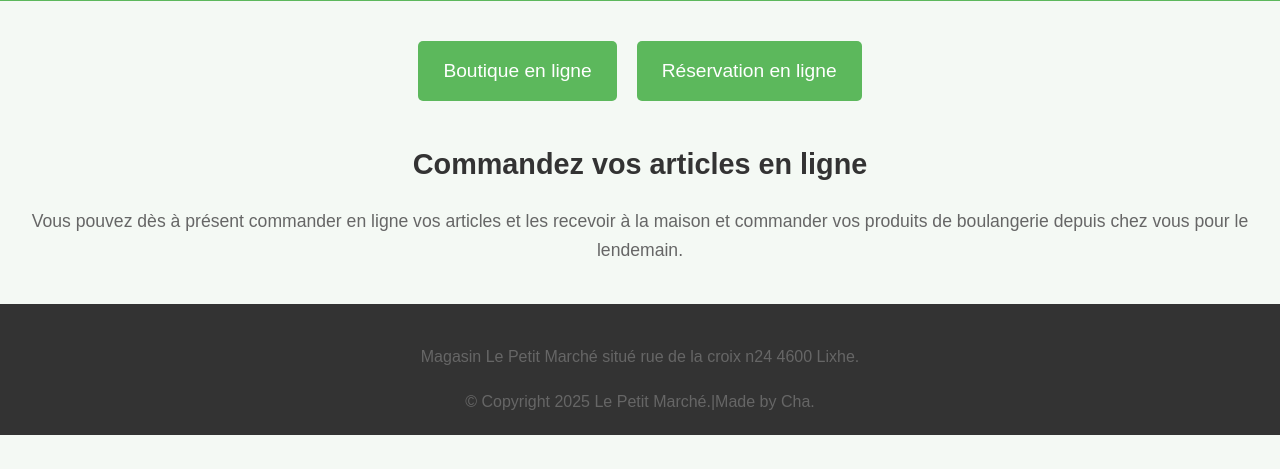
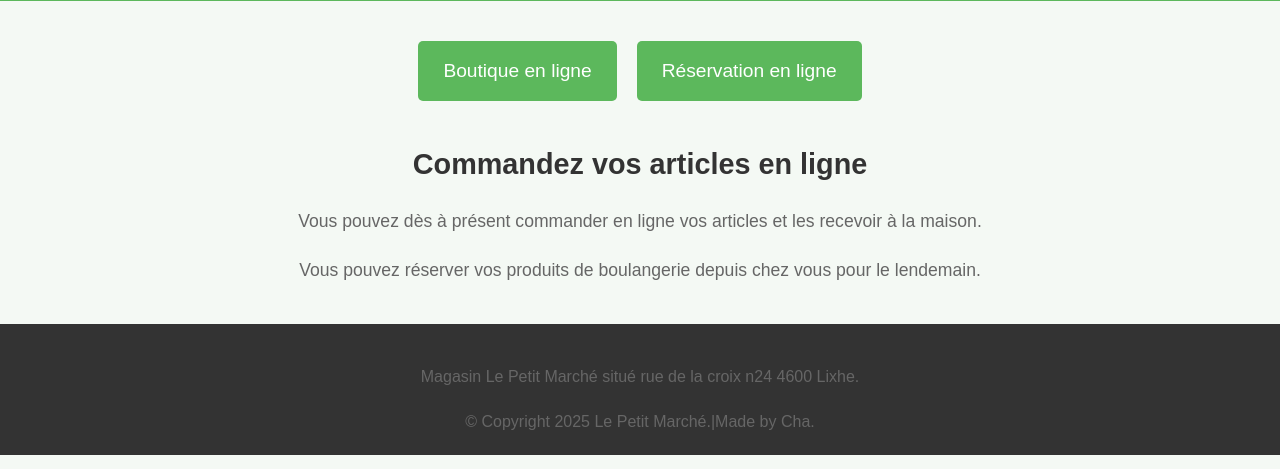
Before and after one commit to Chaprogram/LepetitmarchePWA, a Flask app: page / in a window 1280 px wide. Shown: the part 331-800 px from the top of the page. Run offline with Flask 3, Linux system fonts and the light colour scheme.

Commit message:
app.admin

```diff
--- a/backend/PMapp/templates/admin.html
+++ b/backend/PMapp/templates/admin.html
@@ -112,6 +112,6 @@
 
   <!-- Scripts JavaScript -->
   <script src="{{url_for('static', filename='js/app-admin.js')}}"></script>
-
+  <script src="{{url_for('static', filename='js/admin.js')}}"></script>
 </body>
 </html>
--- a/backend/PMapp/templates/index.html
+++ b/backend/PMapp/templates/index.html
@@ -32,7 +32,8 @@
   </section>
 
   <h3>Commandez vos articles en ligne</h3>
-  <p>Vous pouvez dès à présent commander en ligne vos articles et les recevoir à la maison et commander vos produits de boulangerie depuis chez vous pour le lendemain. </p>
+  <p>Vous pouvez dès à présent commander en ligne vos articles et les recevoir à la maison.</p>
+  <p>Vous pouvez réserver vos produits de boulangerie depuis chez vous pour le lendemain.</p>
 
   <footer>
     <p>Magasin Le Petit Marché situé rue de la croix n24 4600 Lixhe.</p>
```
